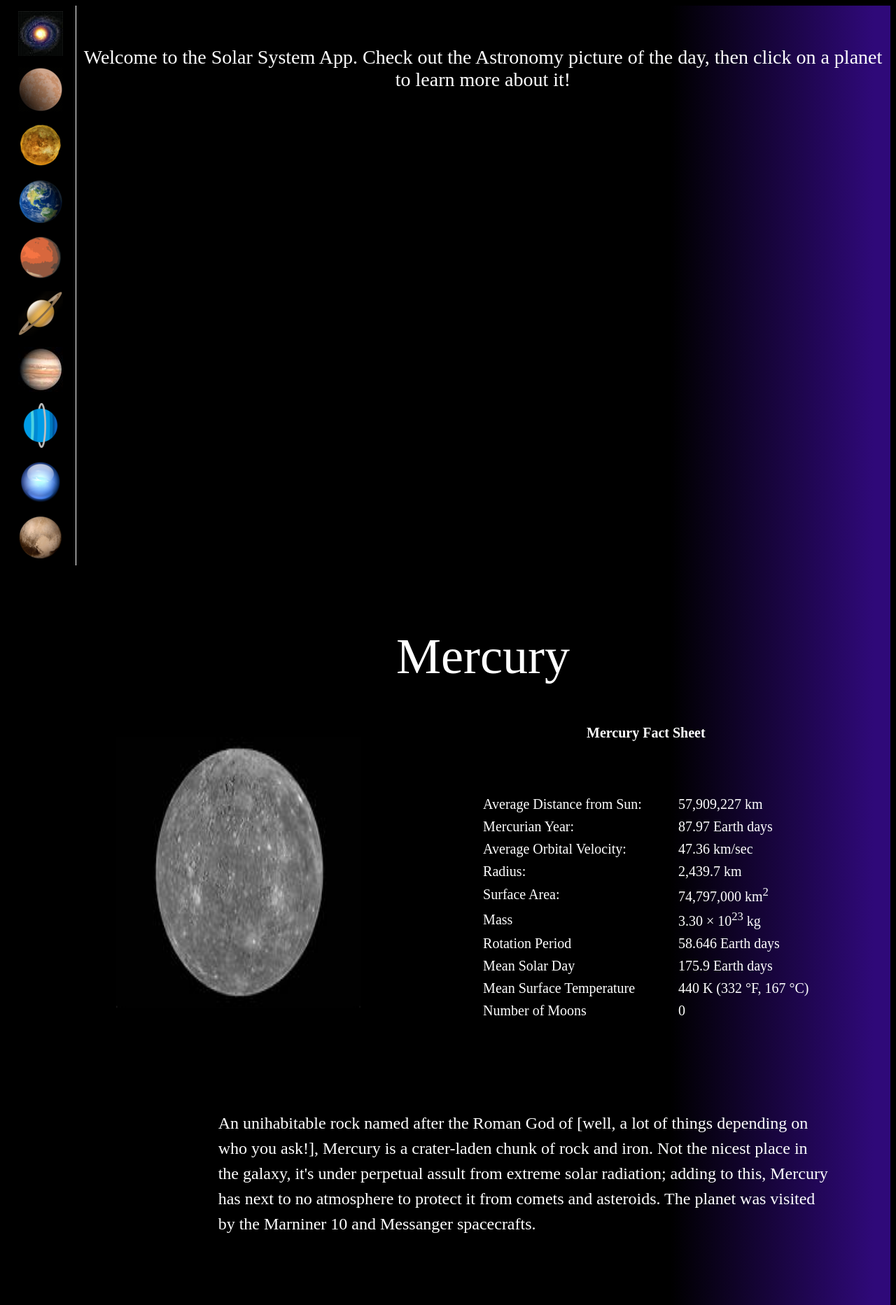
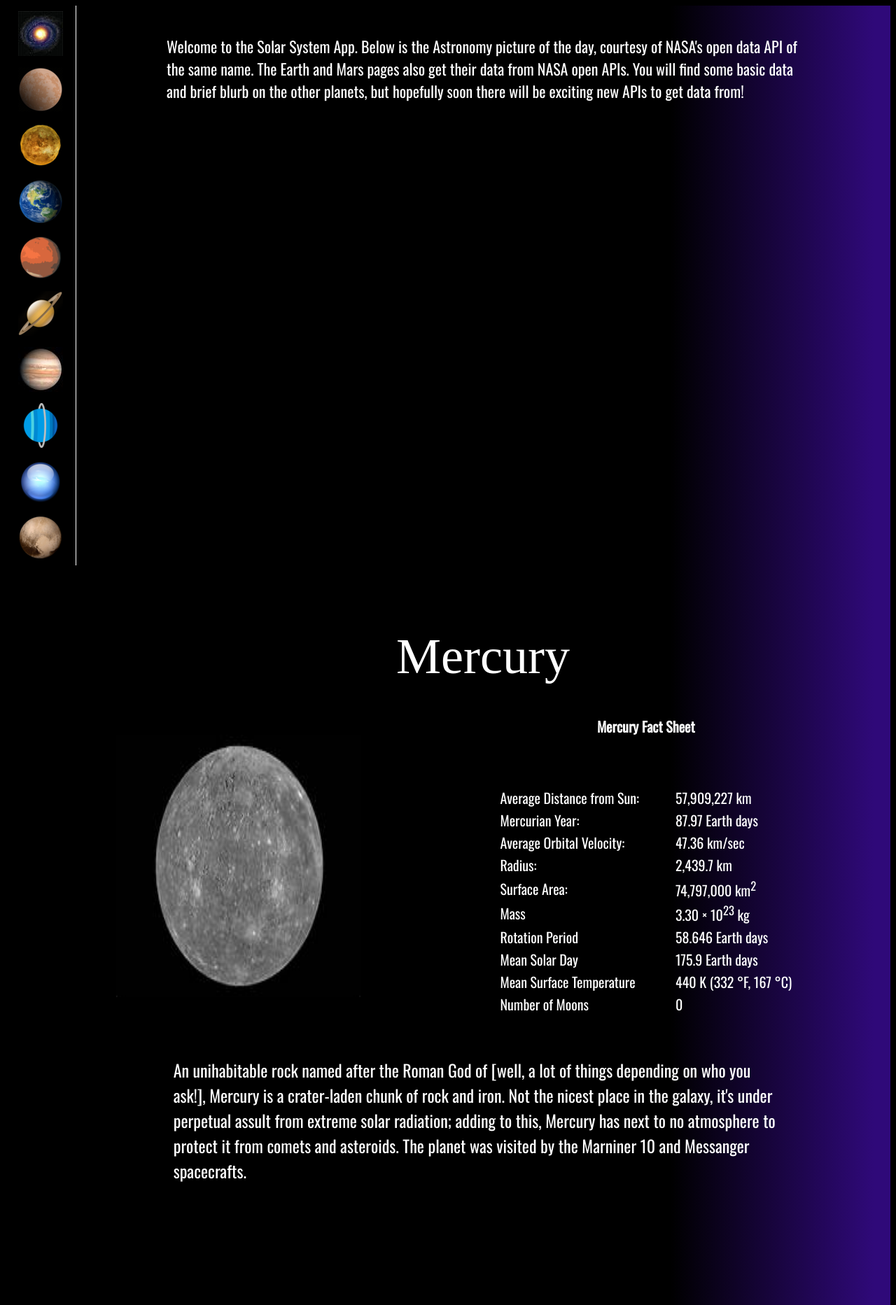
Before and after one commit to bhelzel/TheSolarSystemApp, a website: page public/index.html in a window 1280 px wide. Shown: the top 1865 px of the page at 70% size. Drawn offline with nearby package versions, Linux system fonts and the light colour scheme; no server answers; files whose address does not match are found by name; a web font is replaced by a local one.

Commit message:
update intro text, fonts, text sizes

```diff
--- a/public/index.html
+++ b/public/index.html
@@ -16,6 +16,7 @@
     <link rel="stylesheet" href="./stylesheets/apod.css">
     <link rel="stylesheet" href="./stylesheets/earth.css">
     <link href="https://fonts.googleapis.com/css?family=Arapey&display=swap" rel="stylesheet">
+    <link href="https://fonts.googleapis.com/css?family=Oswald&display=swap" rel="stylesheet">
   </head>
   <body class="body">
     <nav>
@@ -34,7 +35,11 @@
       <div class="wrapper">
         <div id="welcome" class="planet">
           <div class="welcome-text">
-            <p>Welcome to the Solar System App. Check out the Astronomy picture of the day, then click on a planet to learn more about it!</p>
+            <p>Welcome to the Solar System App. Below is the Astronomy picture of the day,
+              courtesy of NASA's open data API of the same name. The Earth and Mars pages
+              also get their data from NASA open APIs. You will find some basic data
+              and brief blurb on the other planets, but hopefully soon there will be
+              exciting new APIs to get data from!</p>
           </div>
           <div id="apod-container"></div>
         </div>
--- a/public/stylesheets/apod.css
+++ b/public/stylesheets/apod.css
@@ -15,9 +15,11 @@
     justify-content: center;
     align-items: center;
     color: white;
-    font-size: 28px;
+    font-size: 22px;
     padding: 10px;
-    text-align: center;
+    font-family: 'Oswald', sans-serif;
+    margin-left: 120px;
+    margin-right: 120px;
 }
 
 #apod-container {
@@ -34,6 +36,7 @@
     display: flex;
     justify-content: center;
     align-items: center;
+    font-family: 'Oswald', sans-serif;
 }
 
 .apod-photo {
--- a/public/stylesheets/earth.css
+++ b/public/stylesheets/earth.css
@@ -19,6 +19,7 @@
     width: 100%;
     margin: 5%;
     line-height: 1.5;
+    font-family: 'Oswald', sans-serif;
 }
 
 .earth-img {
--- a/public/stylesheets/main.css
+++ b/public/stylesheets/main.css
@@ -83,13 +83,30 @@ nav {
     align-items: left;
     align-self: left;
     justify-items: left;
+    color: white;
+    font-size: 20px;
+    width: 100%;
+    margin-left: 12%;
+    line-height: 1.5;
+    font-family: 'Oswald', sans-serif;
 }
+
+/* .stock-intro {
+    color: white;
+    font-size: 20px;
+    width: 100%;
+    margin: 5%;
+    line-height: 1.5;
+    display: flex;
+    justify-content: center;
+    align-items: center;
+} */
 
 .stock-intro > p {
     width: 75%;
     align-self: left;
     justify-self: left;
-    font-family: 'Arapey', serif;
+    font-family: 'Oswald', sans-serif;
     font-size: 24px;
 }
 
@@ -168,6 +185,7 @@ img {
     width: 100%;
     margin: 5%;
     line-height: 1.5;
+    font-family: 'Oswald', sans-serif;
 }
 .info-table {
     color: white;
@@ -175,19 +193,10 @@ img {
     width: 100%;
     margin: 5%;
     line-height: 1.5;
-
+    font-family: 'Oswald', sans-serif;
 }
 
-.stock-intro {
-    color: white;
-    font-size: 20px;
-    width: 100%;
-    margin: 5%;
-    line-height: 1.5;
-    display: flex;
-    justify-content: center;
-    align-items: center;
-}
+
 table {
     display: flex;
     justify-content: center;
```
